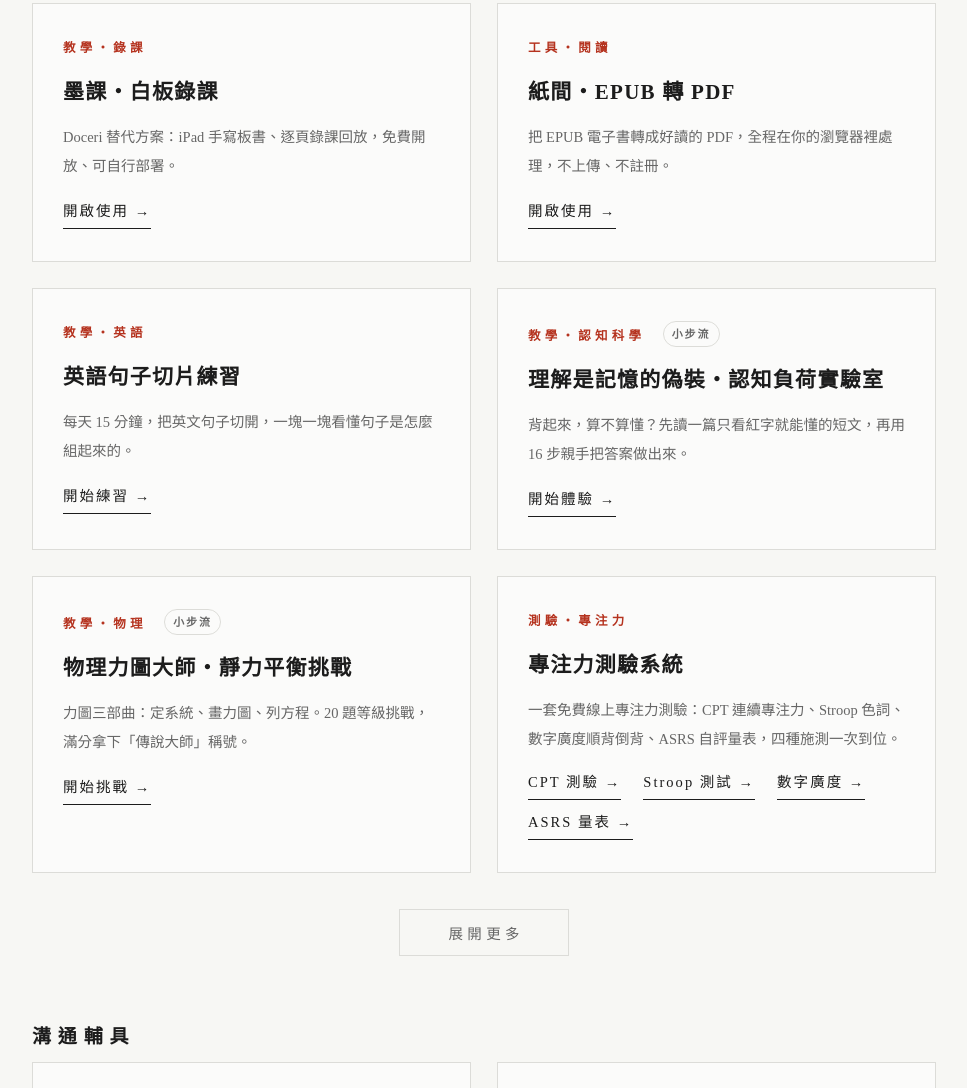
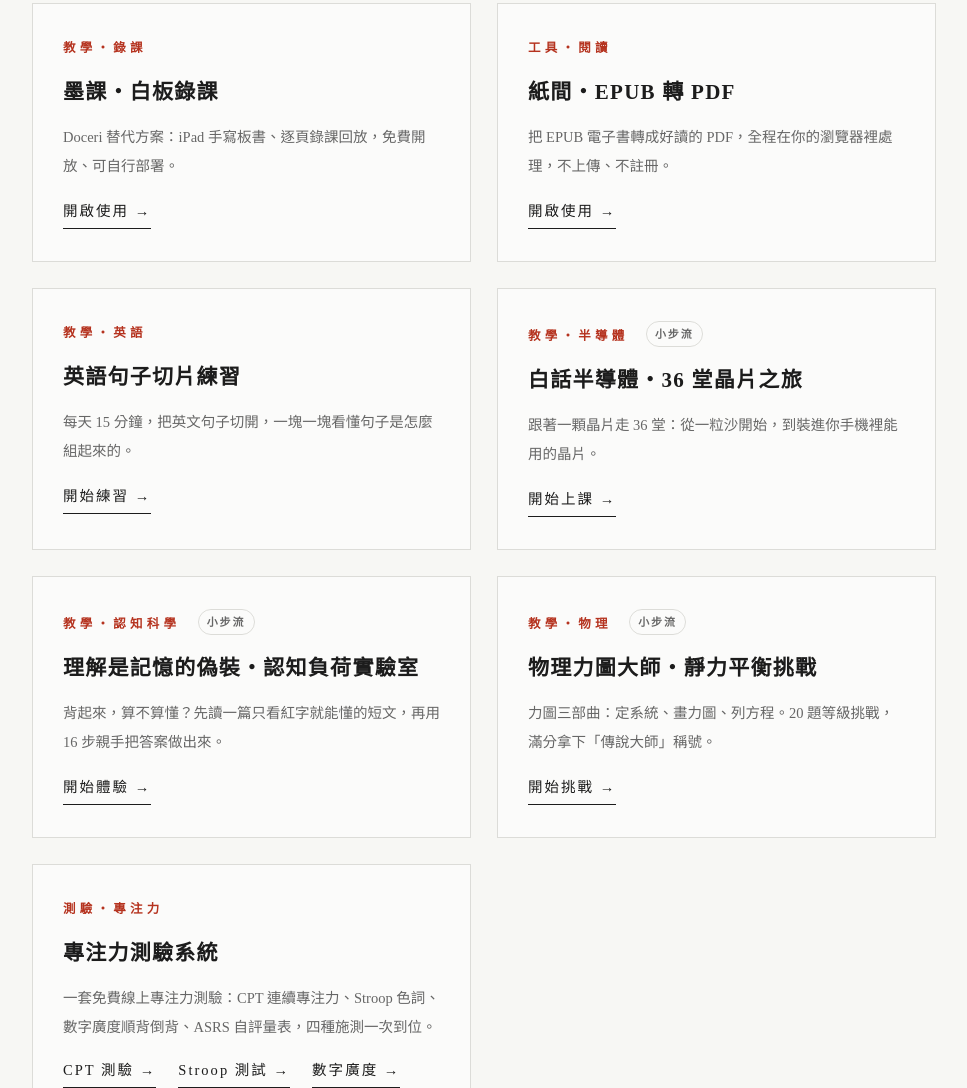
Before and after one commit to thomashuanggogo/thomashuang, a plain HTML site: page index.html in a window 1280 px wide. Shown: the part 6146-7234 px from the top of the page, without its empty margins (156-1123 px from the left). Drawn offline with Linux system fonts and the light colour scheme.

Commit message:
新增卡片：白話半導體・36 堂晶片之旅（教學工具區）

```diff
--- a/index.html
+++ b/index.html
@@ -397,6 +397,12 @@ footer .flinks a:hover{color:var(--accent)}
         <h3>英語句子切片練習</h3>
         <p>每天 15 分鐘，把英文句子切開，一塊一塊看懂句子是怎麼組起來的。</p>
         <a class="go" href="https://sentence-slicing.acethomasgogo.workers.dev/" target="_blank" rel="noopener">開始練習</a>
+      </div>
+      <div class="card rv">
+        <div class="num">教學・半導體 <span class="xbtag">小步流</span></div>
+        <h3>白話半導體・36 堂晶片之旅</h3>
+        <p>跟著一顆晶片走 36 堂：從一粒沙開始，到裝進你手機裡能用的晶片。</p>
+        <a class="go" href="https://semiconductor-course.acethomasgogo.workers.dev/%E5%85%A8%E8%AA%B2%E8%87%AA%E5%AD%B8%E7%B4%A2%E5%BC%95.html" target="_blank" rel="noopener">開始上課</a>
       </div>
             <div class="card rv">
         <div class="num">教學・認知科學 <span class="xbtag">小步流</span></div>
```
